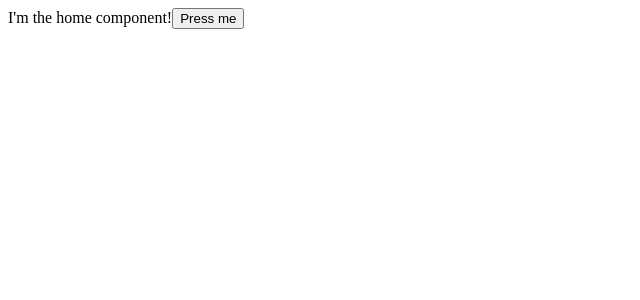
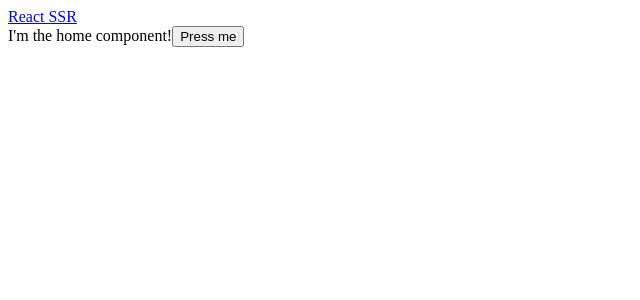
Before and after one commit to piotr04j/React_SSR, a React app: page / in a window 1280 px wide. Shown: the top 300 px of the page, without its empty margins (0-640 px from the left). Built offline with nearby package versions, Linux system fonts and the light colour scheme; the HTML template or start-up script is replaced by a standard one.

Commit message:
prepared default component and adjusted routes

```diff
--- /dev/null
+++ b/src/client/App.js
@@ -0,0 +1,14 @@
+import React from 'react'
+import { renderRoutes } from 'react-router-config'
+import Header from './components/Header'
+
+const App = ({ route }) => {
+  return (
+    <div>
+      <Header />
+      {renderRoutes(route.routes)}
+    </div>
+  )
+}
+
+export default App
--- /dev/null
+++ b/src/client/components/Header.js
@@ -0,0 +1,12 @@
+import React from 'react'
+import { Link } from 'react-router-dom'
+
+const Header = () => {
+  return (
+    <div>
+      <Link to="/">React SSR</Link>
+    </div>
+  )
+}
+
+export default Header
--- a/src/client/routes.js
+++ b/src/client/routes.js
@@ -1,8 +1,12 @@
 import React from 'react'
+import App from './App'
 import * as Home from './pages/HomePage'
 import * as UsersList  from './pages/UsersListPage'
 
 const routes = [
+  {
+    component: App,
+    routes: [
       {
         path: '/',
         component: Home.default,
@@ -13,6 +17,9 @@
         component: UsersList.default,
         loadData: UsersList.loadData
       }
+
+    ]
+  }
 ]
 
 export default routes
```
Lines whose indentation alone changed are shown as unchanged.
